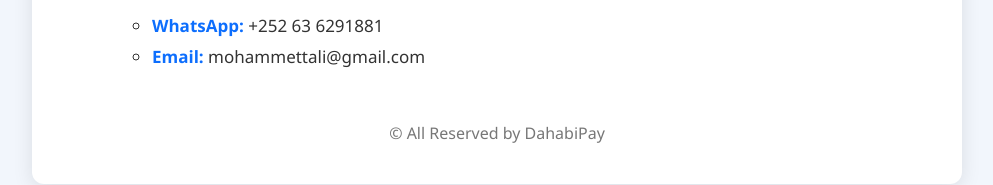
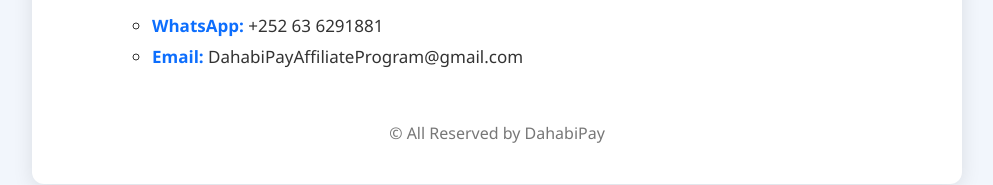
Before and after one commit to Kamaal2233/DahabiPay, a plain HTML site: page Shuruudo.html in a window 1280 px wide. Shown: the part 968-1153 px from the top of the page, without its empty margins (143-1136 px from the left). Drawn offline with Linux system fonts and the light colour scheme.

Commit message:
Update Shuruudo.html

```diff
--- a/Shuruudo.html
+++ b/Shuruudo.html
@@ -79,7 +79,7 @@
       <li><strong>La Xiriir:</strong> Wixii su’aalo ah la xiriir:
         <ul>
           <li><strong>WhatsApp:</strong> +252 63 6291881</li>
-          <li><strong>Email:</strong> mohammettali@gmail.com</li>
+          <li><strong>Email:</strong> DahabiPayAffiliateProgram@gmail.com</li>
         </ul>
       </li>
     </ol>
```
